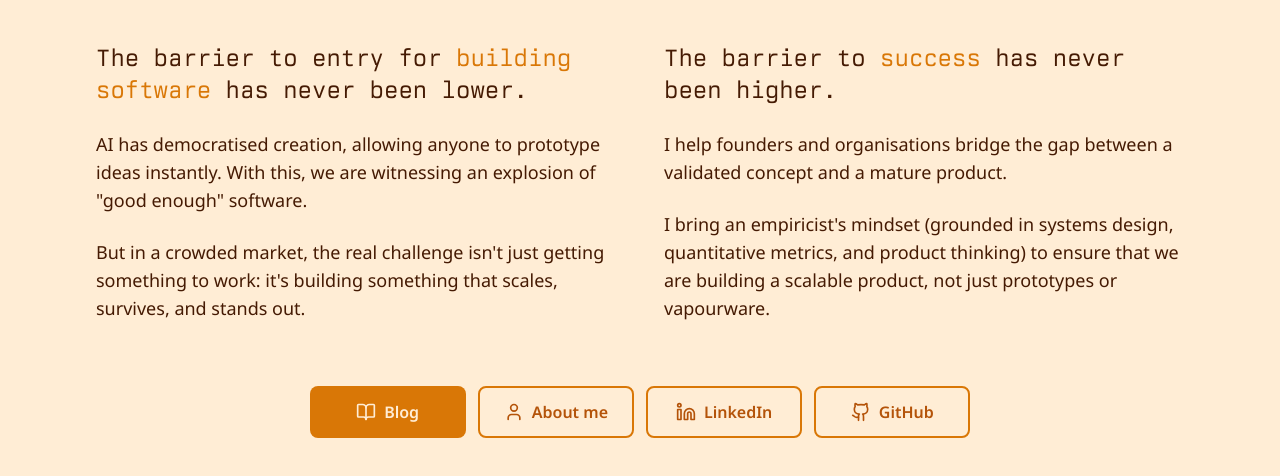
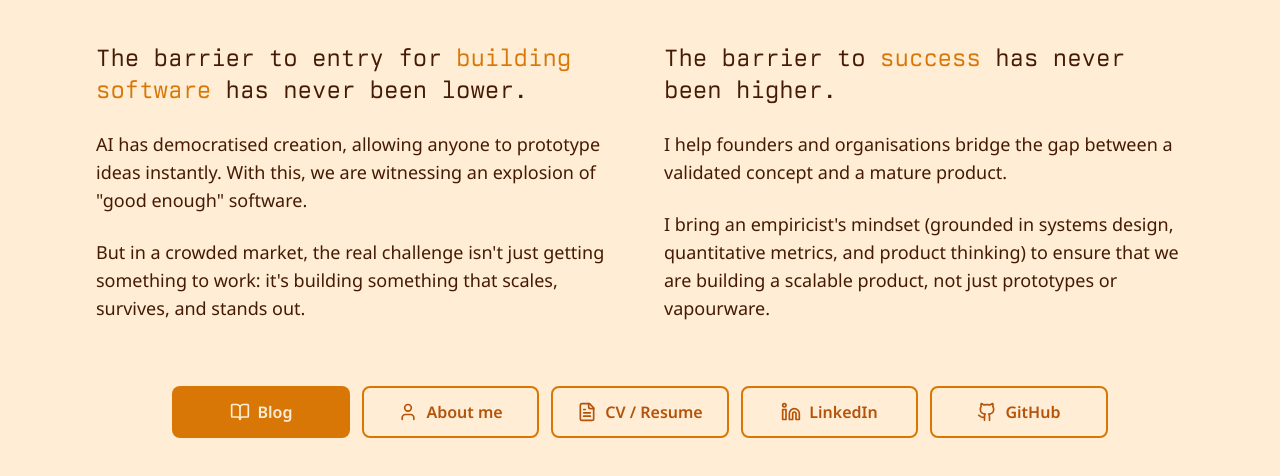
Before and after one commit to andytango/rioja, an Astro site: page / in a window 1280 px wide. Shown: the part 342-818 px from the top of the page. Built offline with nearby package versions, Linux system fonts and the light colour scheme; Astro itself is replaced by a stand-in of ours.

Commit message:
Fix favicon: replace text elements with paths and generate proper ICO
SVG text elements are unreliable in favicon contexts as browsers often
skip font loading. Replaced with geometric shapes (polygon + rect) for
consistent rendering. Regenerated favicon.ico as a proper multi-size
ICO container (16/32/48px) instead of a PNG with a .ico extension.

```diff
--- a/src/components/Layout.astro
+++ b/src/components/Layout.astro
@@ -20,7 +20,7 @@ const canonicalUrl = new URL(Astro.url.pathname, Astro.site ?? Astro.url.origin)
     <meta name="description" content={description} />
     <meta name="viewport" content="width=device-width" />
     <link rel="icon" type="image/svg+xml" href="/favicon.svg" />
-    <link rel="icon" type="image/x-icon" href="/favicon.ico" />
+    <link rel="icon" type="image/x-icon" sizes="16x16 32x32 48x48" href="/favicon.ico" />
     <meta name="generator" content={Astro.generator} />
     <title>{title}</title>
     <link rel="alternate" type="application/rss+xml" title="rioja" href="/rss.xml" />
--- a/src/pages/index.astro
+++ b/src/pages/index.astro
@@ -2,14 +2,14 @@
 import "../styles/global.css";
 import Portrait from "../components/Portrait.astro";
 import ThemeToggle from "../components/ThemeToggle.astro";
-import { Linkedin, Github, User, BookOpen } from "@lucide/astro";
+import { Linkedin, Github, User, BookOpen, FileText } from "@lucide/astro";
 ---
 
 <html lang="en">
     <head>
         <meta charset="utf-8" />
         <link rel="icon" type="image/svg+xml" href="/favicon.svg" />
-        <link rel="icon" href="/favicon.ico" />
+        <link rel="icon" type="image/x-icon" sizes="16x16 32x32 48x48" href="/favicon.ico" />
         <meta name="viewport" content="width=device-width" />
         <meta name="generator" content={Astro.generator} />
 
@@ -127,7 +127,7 @@ import { Linkedin, Github, User, BookOpen } from "@lucide/astro";
             </div>
             <div class="text-center mt-4">
                 <div
-                    class="grid grid-cols-2 sm:grid-cols-4 max-w-fit mx-auto gap-3"
+                    class="grid grid-cols-2 sm:grid-cols-3 lg:grid-cols-5 max-w-fit mx-auto gap-3"
                 >
                     <a
                         href="/blog"
@@ -142,6 +142,15 @@ import { Linkedin, Github, User, BookOpen } from "@lucide/astro";
                     >
                         <User size={20} class="shrink-0" />
                         <span>About me</span>
+                    </a>
+                    <a
+                        href="https://curvit.me/@andytango"
+                        target="_blank"
+                        rel="noopener noreferrer"
+                        class="flex items-center justify-center gap-2 px-6 py-3 border-2 border-amber-600 text-amber-700 font-semibold rounded-lg hover:bg-amber-600 hover:text-orange-100 hover:scale-[1.02] active:scale-[0.98] transition-all focus-visible:ring-2 focus-visible:ring-amber-950 focus-visible:ring-offset-2 focus-visible:ring-offset-orange-100 dark:border-amber-400 dark:text-amber-400 dark:hover:bg-amber-400 dark:hover:text-stone-900 dark:focus-visible:ring-orange-100 dark:focus-visible:ring-offset-stone-900 whitespace-nowrap"
+                    >
+                        <FileText size={20} class="shrink-0" />
+                        <span>CV / Resume</span>
                     </a>
                     <a
                         href="https://www.linkedin.com/in/a-hall2"
```
Also changed, not shown: public/favicon.ico, public/favicon.svg.
